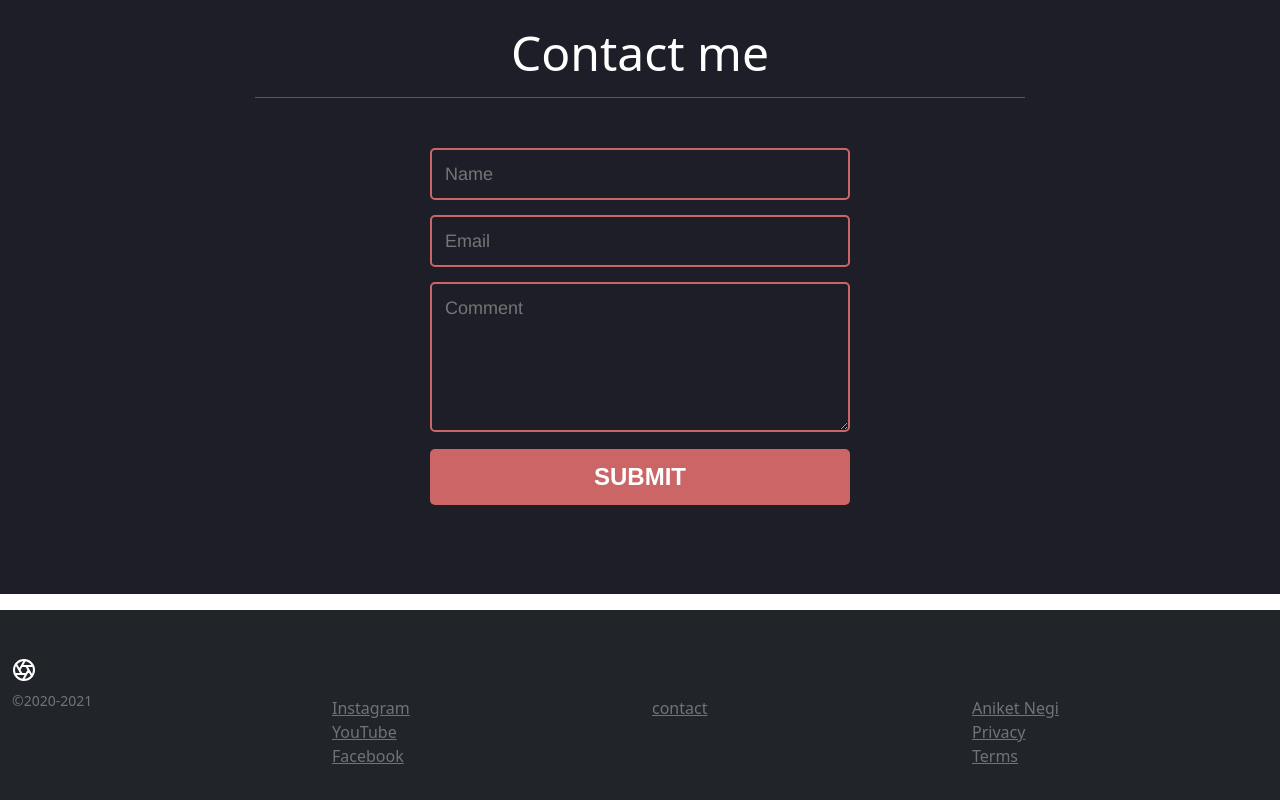
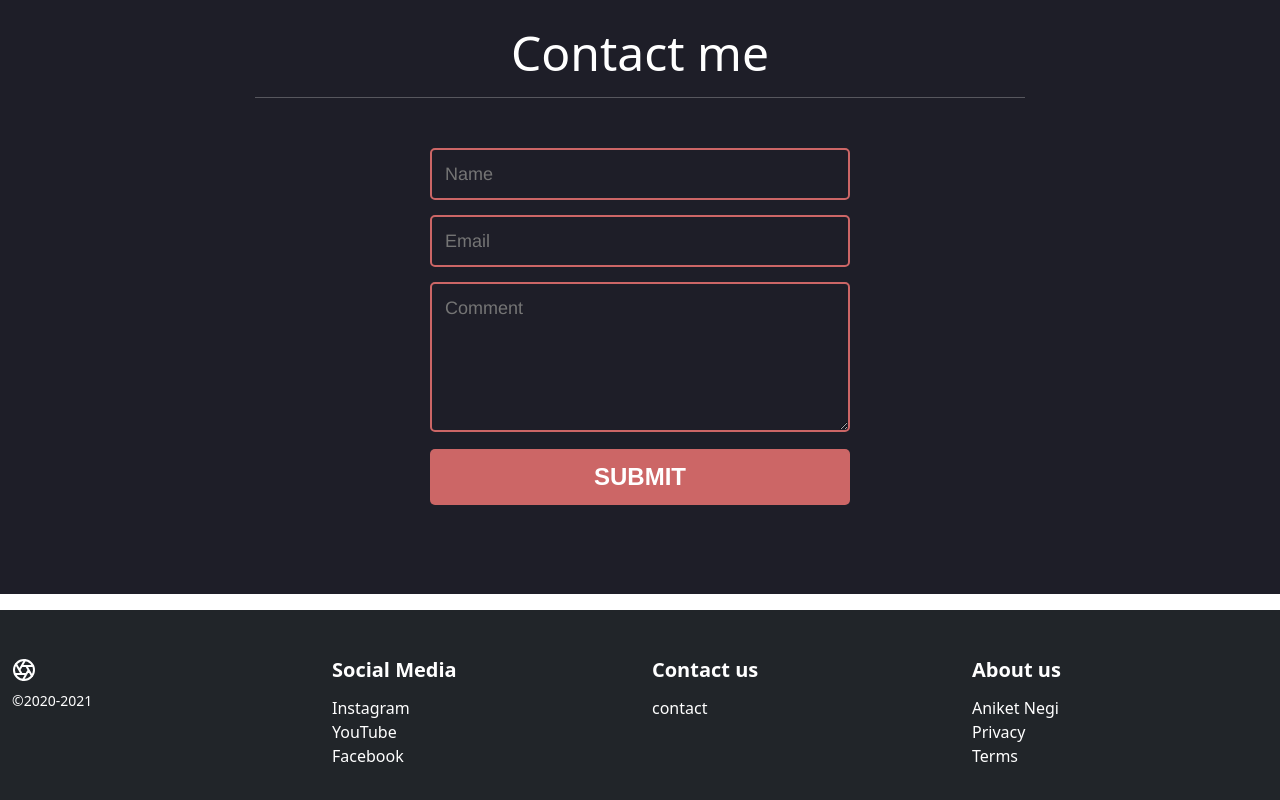
Before and after one commit to aniketnegii/portfolio, a plain HTML site: page index.html in a window 1280 px wide. Shown: the part 1831-2631 px from the top of the page. Drawn offline with nearby package versions, Linux system fonts and the light colour scheme.

Commit message:
Update style.css

```diff
--- a/style.css
+++ b/style.css
@@ -211,6 +211,23 @@ textarea {
 
 /*foooter starts*/
 
+.foot a:hover{
+  text-decoration: underline!important;
+}
+.foot a{
+  color:white!important;
+  text-shadow: white;
+  text-decoration: none!important;
+}
+.foot small{
+  color:white!important;
+  text-shadow: white;
+}
+.foot h5{
+  color:white;
+  font-weight: bold;
+}
+
 /*footer ends */
 
 /*// Extra small devices (portrait phones, less than 576px)
```
